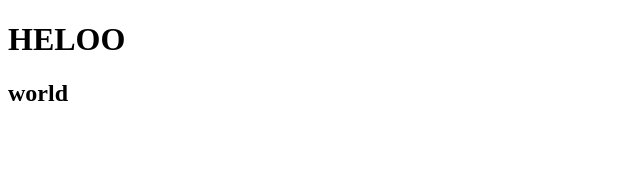
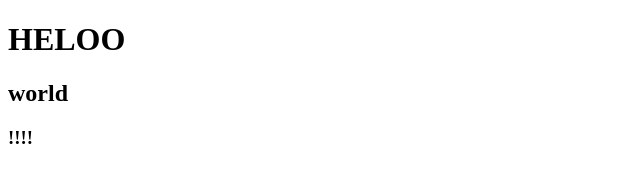
Before and after one commit to flower-hands/chat, a website: page views/index.html in a window 1280 px wide. Shown: the full height of the page, 0-640 px from the left. Drawn offline with nearby package versions, Linux system fonts and the light colour scheme.

Commit message:
ブランチのテスト

```diff
--- a/views/index.html
+++ b/views/index.html
@@ -10,6 +10,7 @@
 <body>
     <h1>HELOO</h1>
     <h2>world</h2>
+    <h3>!!!!</h3>
 
 </body>
 </html>
```
